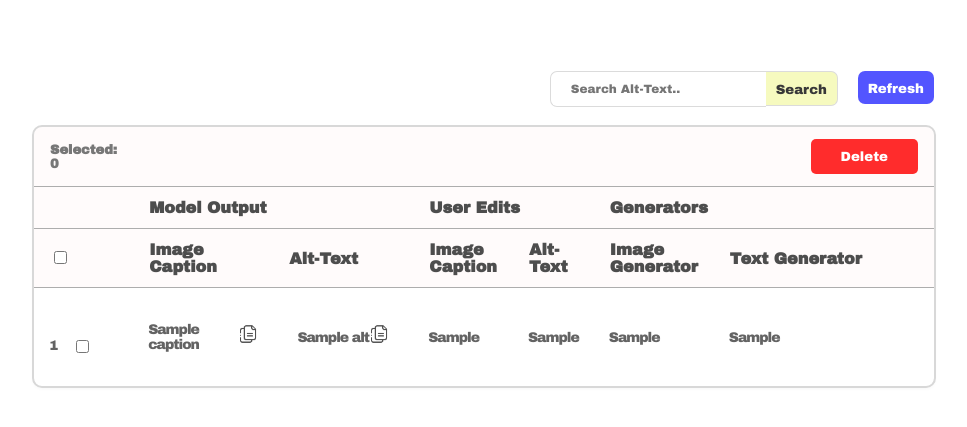
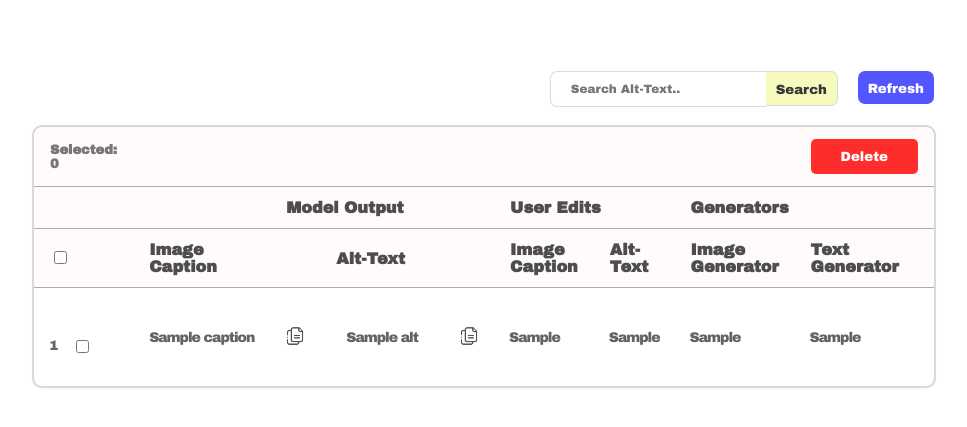
Before and after one commit to ramisdeadd/contextual-alt_text, a FastAPI app: template src/templates/pages/dashboard.html in a window 1280 px wide. Shown: the part 229-656 px from the top of the page, without its empty margins (156-1123 px from the left). Run offline with FastAPI, Linux system fonts and the light colour scheme; the template is opened without the code that fills it: most values are stand-ins (such as "Sample title", 1, 10 or a date in 2020).

Commit message:
fixed the positioning of unauthorized error message on login. fixed positioniong of the copy button in the table in dashboard.

```diff
--- a/src/static/styles.css
+++ b/src/static/styles.css
@@ -37,11 +37,11 @@ body{
 }
 
 .alt-table {
-    width: 550px
+    width: 550px;
 }
 
 .caption-table {
-    width: 250px
+    width: 250px;
 }
 
 .wspacer a{
@@ -1070,7 +1070,7 @@ body{
 .icon2-alt-dashboard button {
     all: unset;
     background-color: none;
-    margin-top: -3px;
+    /* margin-top: -3px; */
     cursor: pointer;
 
 }
@@ -1135,6 +1135,7 @@ td {
     flex-direction: row;
     align-items: center;
     margin-top: 20px;
+
 }
 
 .dashboard-id {
@@ -1304,11 +1305,15 @@ thead th {
     background-color: #ffcccc;
     color: #cc0000;
     border: 1px solid #cc0000;
-    padding: 3px 10px 3px;
+    padding: 3px 0px 3px;
     margin: 10px 0;
     border-radius: 5px;
-    text-align: center;
     font-size: 12px;
 
     display: none;
 }
+
+.no-bullet {
+    list-style: none !important;
+    margin-right: 5px;
+}
--- a/src/templates/pages/dashboard.html
+++ b/src/templates/pages/dashboard.html
@@ -44,6 +44,7 @@
                         <th></th>
                         <th></th>
                         <th></th>
+                        <th></th>
                         <th>
                             <div  class="delete-button">
                                 <button>Delete</button>
@@ -51,14 +52,19 @@
                         </th>
                     </tr>
                     <tr>
-                        <th>
 
-                        </th>
+                        <th></th>
+
+                        <th></th>
+                        <th colspan="2">Model Output</th>
+
                         <!-- <th rowspan="2">#</th> -->
-                        <th colspan="2">Model Output</th>
+
+
+
+                        <th></th>
                         <th colspan="2">User Edits</th>
                         <th colspan="2">Generators</th>
-                        <th></th>
 
                     </tr>
                     <tr class="lower-th">
@@ -68,7 +74,9 @@
                             </div>
                         </th>
                         <th>Image Caption</th>
+                        <th></th>
                         <th>Alt-Text</th>
+                        <th></th>
                         <th>Image Caption</th>
                         <th>Alt-Text</th>
                         <th>Image Generator</th>
@@ -91,6 +99,12 @@
                                 <div>
                                     {{img.caption}}
                                 </div>
+
+                            </div>
+
+                        </td>
+
+                        <td>
                             <div>
                                 <div class="icon2-alt-dashboard">
                                     <button id="copy-alt" type="button">
@@ -98,14 +112,17 @@
                                     </button>
                                 </div>
                             </div>
-                            </div>
+                        </td>
 
-                        </td>
                         <td class="alt-table">
                             <div class="dashboard-buttons">
                                 <div>
                                     {{alt.alt}}
                                 </div>
+
+                            </div>
+                        </td>
+                        <td>
 
                             <div>
                                 <div class="icon2-alt-dashboard">
@@ -114,8 +131,6 @@
                                     </button>
                                 </div>
                             </div>
-                            </div>
-
                         </td>
                         <td>
                             {{img.caption_edit}}
--- a/src/templates/pages/login.html
+++ b/src/templates/pages/login.html
@@ -27,7 +27,7 @@
                     <input type="password" id="" name="password">
 
                     <div class="invalid-login">
-                        <ul>
+                        <ul class="no-bullet">
                             <li>Invalid Credentials. Try again.</li>
                         </ul>
                     </div>
```
Lines whose indentation alone changed are shown as unchanged.
